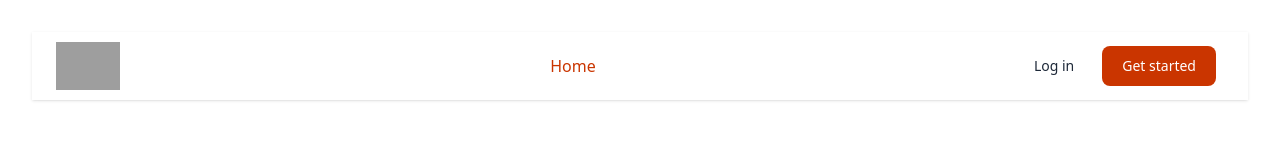
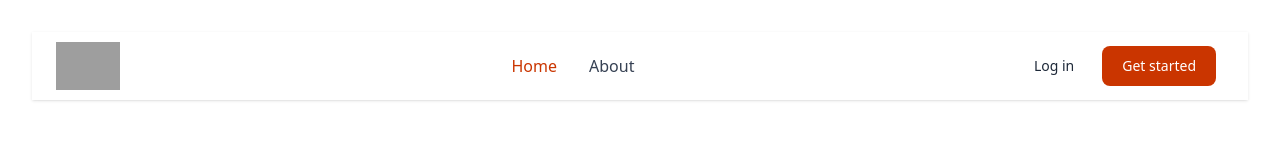
Before and after one commit to umersaif11/react-router-website, a React (Vite) app: page / in a window 1280 px wide. Shown: the top 160 px of the page. Built offline with nearby package versions, Linux system fonts and the light colour scheme; grey boxes are pictures that could not be loaded.

Commit message:
In navlinks we have specified the 'to' attribute and its value is equal to the paths in the main.jsx for about and home components and that's how routing gets connected

```diff
--- a/src/components/Header/Header.jsx
+++ b/src/components/Header/Header.jsx
@@ -34,6 +34,7 @@ export default function Header() {
                         <ul className="flex flex-col mt-4 font-medium lg:flex-row lg:space-x-8 lg:mt-0">
                             <li>
                                 <NavLink
+                                to='/'
                                 className={({isActive}) =>
                                     `block py-2 pr-4 pl-3 duration-200 border-b border-gray-100
                                         ${isActive ? "text-orange-700" : "text-gray-700"}
@@ -42,6 +43,19 @@ export default function Header() {
                                 }
                                 >
                                     Home
+                                </NavLink>
+                            </li>
+                            <li>
+                                <NavLink
+                                to='/about'
+                                className={({isActive}) =>
+                                    `block py-2 pr-4 pl-3 duration-200 border-b border-gray-100
+                                        ${isActive ? "text-orange-700" : "text-gray-700"}
+                                    hover:bg-gray-50 lg:hover:bg-transparent lg:border-0
+                                    hover:text-orange-700 lg:p-0`
+                                }
+                                >
+                                    About
                                 </NavLink>
                             </li>
 
```
Lines whose indentation alone changed are shown as unchanged.
